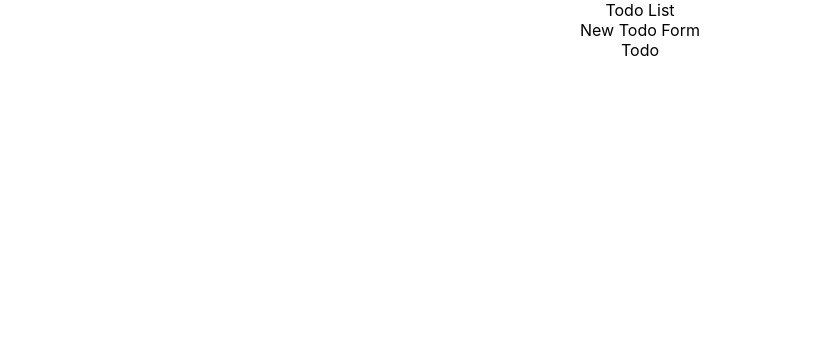
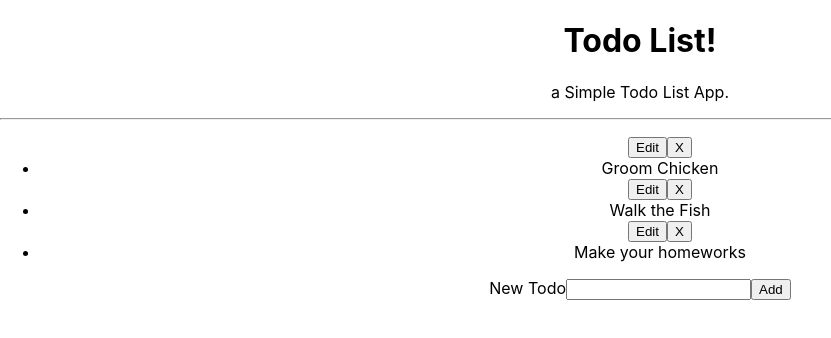
Before and after one commit to oguzyurek/React-Todo-List, a React (Create React App) app: page / in a window 1280 px wide. Shown: the top 338 px of the page, without its empty margins (0-831 px from the left). Built offline with nearby package versions, Linux system fonts and the light colour scheme.

Commit message:
Add todo listing

```diff
--- a/package.json
+++ b/package.json
@@ -9,6 +9,7 @@
     "react": "^18.2.0",
     "react-dom": "^18.2.0",
     "react-scripts": "5.0.1",
+    "uuidv4": "^6.2.13",
     "web-vitals": "^2.1.4"
   },
   "scripts": {
--- a/src/Newtodoform.js
+++ b/src/Newtodoform.js
@@ -1,15 +1,25 @@
+import { toBeInTheDOM } from "@testing-library/jest-dom/dist/matchers";
 import React, { Component } from "react";
 import Todo from "./Todo";
 
 class Newtodoform extends Component {
   constructor(props) {
     super(props);
+    this.handleChange = this.handleChange.bind(this);
   }
+
+  handleChange(evt) {
+    // this.setState({ [evt.target.todo]: evt.target.value });
+  }
+
   render() {
     return (
       <div>
-        New Todo Form
-        <Todo />
+        <form>
+          <label>New Todo</label>
+          <input></input>
+          <button type="submit">Add</button>
+        </form>
       </div>
     );
   }
--- a/src/Todo.js
+++ b/src/Todo.js
@@ -5,7 +5,13 @@ class Todo extends Component {
     super(props);
   }
   render() {
-    return <div>Todo</div>;
+    return (
+      <div>
+        <button>Edit</button>
+        <button>X</button>
+        <li>{this.props.task}</li>
+      </div>
+    );
   }
 }
 
--- a/src/Todolist.js
+++ b/src/Todolist.js
@@ -1,14 +1,29 @@
 import React, { Component } from "react";
 import Newtodoform from "./Newtodoform";
+import Todo from "./Todo";
+import { v4 as uuidv4 } from "uuid";
 
 class Todolist extends Component {
   constructor(props) {
     super(props);
+    this.state = {
+      todos: [
+        { task: "Groom Chicken" },
+        { task: "Walk the Fish" },
+        { task: "Make your homeworks" },
+      ],
+    };
   }
   render() {
+    const todos = this.state.todos.map((todo) => {
+      return <Todo key={uuidv4()} task={todo.task} />;
+    });
     return (
       <div>
-        Todo List
+        <h1>Todo List!</h1>
+        <p>a Simple Todo List App.</p>
+        <hr></hr>
+        <ul>{todos}</ul>
         <Newtodoform />
       </div>
     );
```
Also changed, not shown: src/logo.svg (deleted), 1 other file (tests, documents, lock files or other folders).
